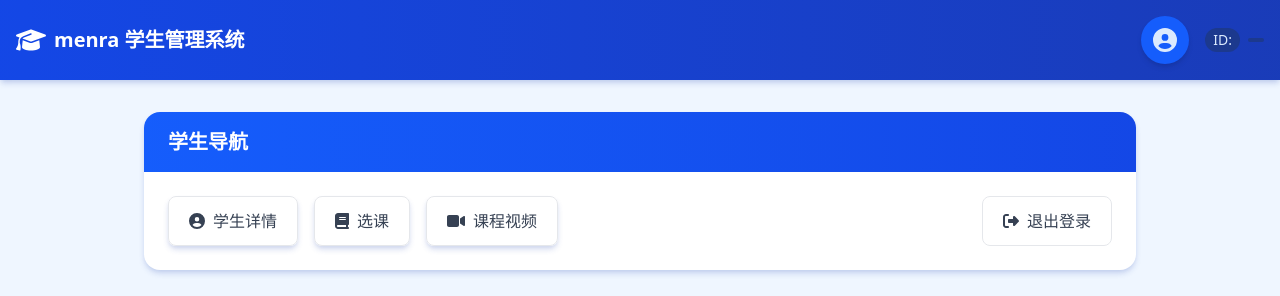
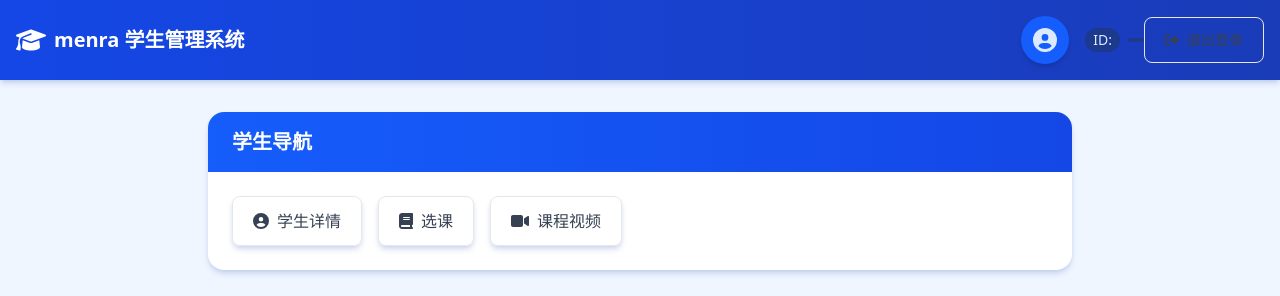
Before and after one commit to Menra11/student-system-on-rust, a Nuxt app: page /student/1 in a window 1280 px wide. Shown: the top 296 px of the page. Built offline with nearby package versions, Linux system fonts and the light colour scheme; no server answers.

Commit message:
refactor(layout): move logout button to header and adjust page layouts

```diff
--- a/components/Header.vue
+++ b/components/Header.vue
@@ -21,6 +21,14 @@
             <span class="bg-blue-900 px-2 py-0.5 rounded-full">
               {{ formatUserType(userStore.user.user_type) }}
             </span>
+            <NuxtLink
+            to="/login"
+            class="px-5 py-3 border border-gray-200 rounded-lg transition-all duration-300 flex items-center font-medium text-gray-700 hover:bg-blue-50 hover:border-blue-300 ml-auto"
+            @click="logout"
+          >
+            <font-awesome-icon :icon="['fas', 'sign-out-alt']" class="mr-2" />
+            退出登录
+          </NuxtLink>
           </div>
         </div>
       </div>
@@ -44,6 +52,11 @@
       return type;
   }
 };
+
+const logout = () => {
+  userStore.clearUser();
+  navigateTo("/login");
+};
 </script>
 
 <style scoped>
--- a/pages/admin/[id].vue
+++ b/pages/admin/[id].vue
@@ -2,7 +2,7 @@
   <div class="min-h-screen bg-blue-50">
     <Header />
 
-    <div class="container mx-auto px-4 py-8 max-w-5xl">
+    <div class="container mx-auto px-4 py-8 max-w-4xl">
       <!-- 导航卡片 -->
       <div class="bg-white rounded-2xl shadow-blue overflow-hidden mb-8">
         <div class="bg-gradient-to-r from-blue-600 to-blue-700 py-4 px-6">
@@ -45,15 +45,6 @@
             <font-awesome-icon :icon="['fas', 'user-circle']" class="mr-2" />
             视频管理
           </NuxtLink>
-
-          <NuxtLink
-            to="/login"
-            class="px-5 py-3 border border-gray-200 rounded-lg transition-all duration-300 flex items-center font-medium text-gray-700 hover:bg-blue-50 hover:border-blue-300 ml-auto"
-            @click="logout"
-          >
-            <font-awesome-icon :icon="['fas', 'sign-out-alt']" class="mr-2" />
-            退出登录
-          </NuxtLink>
         </nav>
       </div>
 
@@ -83,10 +74,7 @@
 import { useMyUserStore } from "@/stores/user";
 const userStore = useMyUserStore();
 
-const logout = () => {
-  userStore.clearUser();
-  navigateTo("/login");
-};
+
 </script>
 
 <style scoped>
--- a/pages/student/[id].vue
+++ b/pages/student/[id].vue
@@ -2,7 +2,7 @@
   <div class="min-h-screen bg-blue-50">
     <Header />
 
-    <div class="container mx-auto px-4 py-8 max-w-5xl">
+    <div class="container mx-auto px-4 py-8 max-w-4xl">
       <!-- 导航卡片 -->
       <div class="bg-white rounded-2xl shadow-blue overflow-hidden mb-8">
         <div class="bg-gradient-to-r from-blue-600 to-blue-700 py-4 px-6">
@@ -32,14 +32,7 @@
             <font-awesome-icon :icon="['fas', 'video']" class="mr-2" />
             课程视频
           </NuxtLink>
-          <NuxtLink
-            to="/login"
-            class="px-5 py-3 border border-gray-200 rounded-lg transition-all duration-300 flex items-center font-medium text-gray-700 hover:bg-blue-50 hover:border-blue-300 ml-auto"
-            @click="logout"
-          >
-            <font-awesome-icon :icon="['fas', 'sign-out-alt']" class="mr-2" />
-            退出登录
-          </NuxtLink>
+
         </nav>
       </div>
 
@@ -69,10 +62,7 @@
 import { useMyUserStore } from "@/stores/user";
 const userStore = useMyUserStore();
 
-const logout = () => {
-  userStore.clearUser();
-  navigateTo("/login");
-};
+
 </script>
 
 <style scoped>
--- a/pages/teacher/[id].vue
+++ b/pages/teacher/[id].vue
@@ -2,7 +2,7 @@
   <div class="min-h-screen bg-blue-50">
     <Header />
 
-    <div class="container mx-auto px-4 py-8 max-w-5xl">
+    <div class="container mx-auto px-4 py-8 max-w-4xl">
       <!-- 导航卡片 -->
       <div class="bg-white rounded-2xl shadow-blue overflow-hidden mb-8">
         <div class="bg-gradient-to-r from-blue-600 to-blue-700 py-4 px-6">
@@ -30,17 +30,6 @@
           >
             <font-awesome-icon :icon="['fas', 'user-circle']" class="mr-2" />
             教授课程信息
-          </NuxtLink>
-
-
-
-          <NuxtLink
-            to="/login"
-            class="px-5 py-3 border border-gray-200 rounded-lg transition-all duration-300 flex items-center font-medium text-gray-700 hover:bg-blue-50 hover:border-blue-300 ml-auto"
-            @click="logout"
-          >
-            <font-awesome-icon :icon="['fas', 'sign-out-alt']" class="mr-2" />
-            退出登录
           </NuxtLink>
         </nav>
       </div>
@@ -70,11 +59,6 @@
 import Header from "@/components/Header.vue";
 import { useMyUserStore } from "@/stores/user";
 const userStore = useMyUserStore();
-
-const logout = () => {
-  userStore.clearUser();
-  navigateTo("/login");
-};
 </script>
 
 <style scoped>
```
